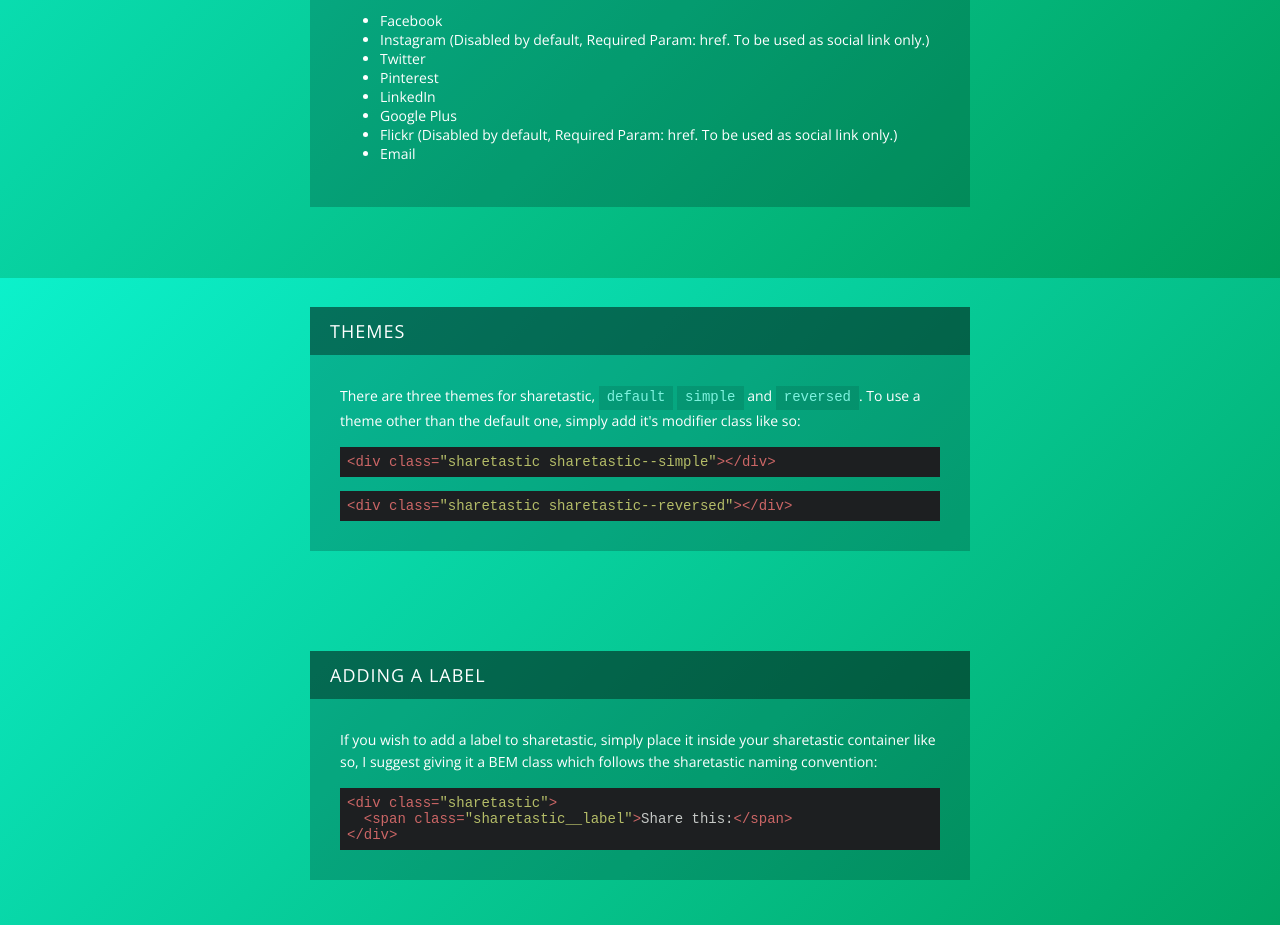
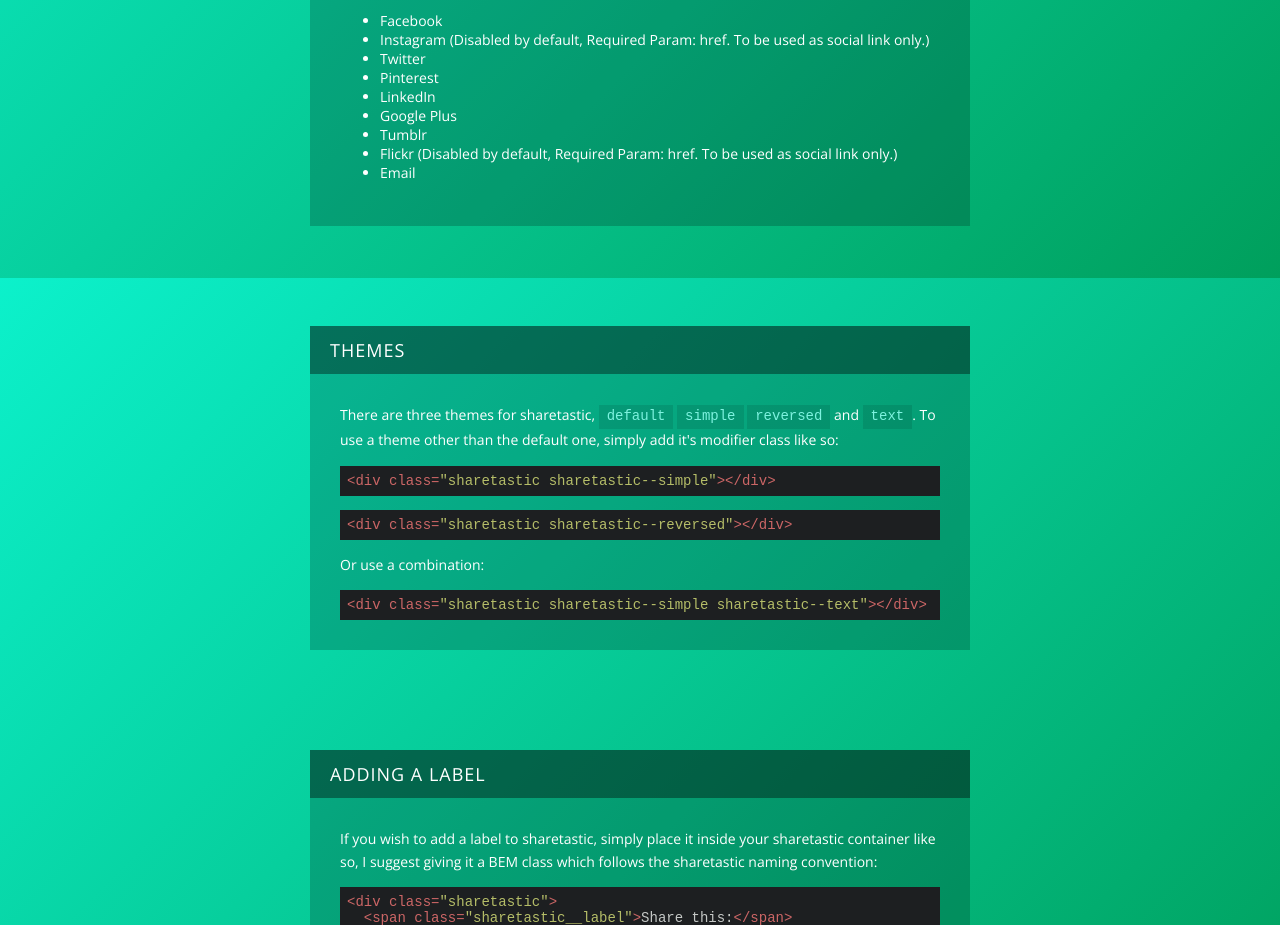
Before and after one commit to dahliacreative/sharetastic, a plain HTML site: page index.html in a window 1280 px wide. Shown: the part 2122-3047 px from the top of the page. Drawn offline with nearby package versions, Linux system fonts and the light colour scheme.

Commit message:
Update index.html

```diff
--- a/index.html
+++ b/index.html
@@ -110,6 +110,7 @@
 <li>Pinterest</li>
 <li>LinkedIn</li>
 <li>Google Plus</li>
+<li>Tumblr</li>
 <li>Flickr (Disabled by default, Required Param: href. To be used as social link only.)</li>
 <li>Email</li>
           </ul>
@@ -121,9 +122,11 @@
         <div class="content">
           <h2 class="heading">Themes</h2>
           <div class="well">
-            <p>There are three themes for sharetastic, <code>default</code> <code>simple</code> and <code>reversed</code>. To use a theme other than the default one, simply add it's modifier class like so:</p>
+            <p>There are three themes for sharetastic, <code>default</code> <code>simple</code> <code>reversed</code> and <code>text</code>. To use a theme other than the default one, simply add it's modifier class like so:</p>
             <pre><code class="html">&lt;div class=&quot;sharetastic sharetastic--simple&quot;&gt;&lt;/div&gt;</code></pre>
             <pre><code class="html">&lt;div class=&quot;sharetastic sharetastic--reversed&quot;&gt;&lt;/div&gt;</code></pre>
+            <p>Or use a combination:</p>
+            <pre><code class="html">&lt;div class=&quot;sharetastic sharetastic--simple sharetastic--text&quot;&gt;&lt;/div&gt;</code></pre>
           </div>
         </div>
       </section>
```
